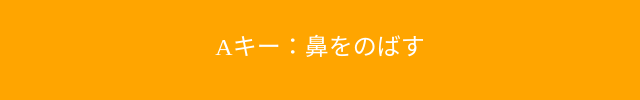
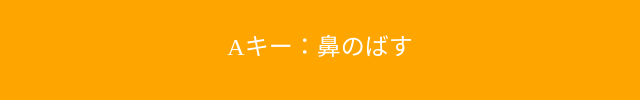
Before and after one commit to Nachitaro/scratch_collection, a plain HTML site: page zou.html in a window 1280 px wide. Shown: the part 700-800 px from the top of the page, without its empty margins (315-955 px from the left). Drawn offline with Linux system fonts and the light colour scheme.

Commit message:
zou second changed

```diff
--- a/zou.html
+++ b/zou.html
@@ -17,7 +17,7 @@
 <h2>操作方法</h2>
 <article class="post3">
 <font face="MS ゴシック">
-<p>Aキー：鼻をのばす</p>
+<p>Aキー：鼻のばす</p>
 </article>
 <br>
 <font face="HGP創英角ﾎﾟｯﾌﾟ体">
```
